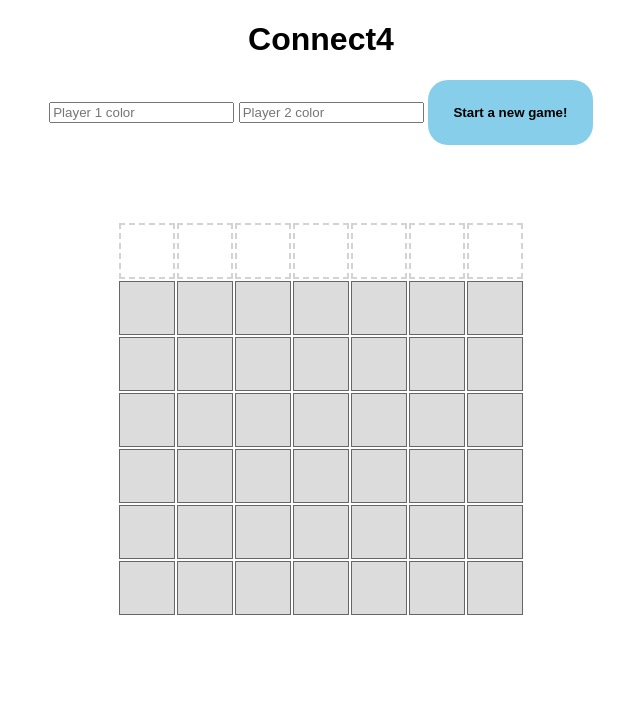
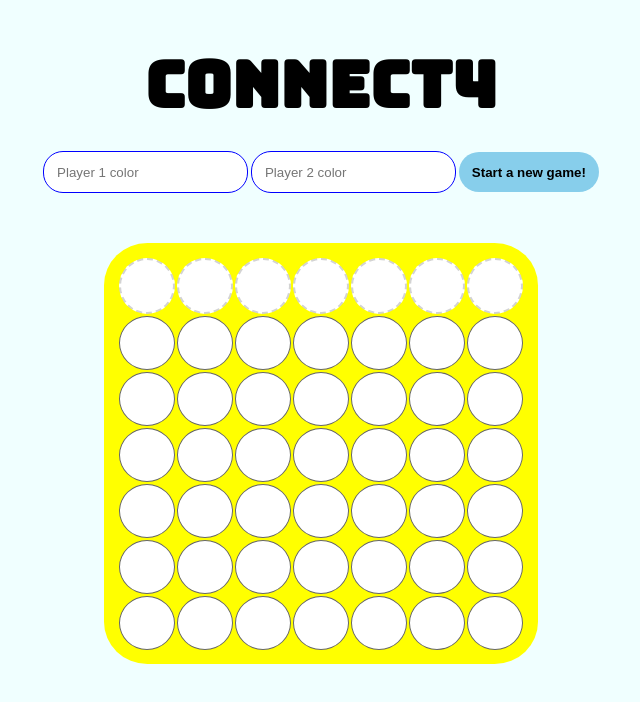
Before and after one commit to KiaMorelos/12_2_Refactored-Connect4, a plain HTML site: page index.html in a window 1280 px wide. Both pictures are taken after a click on the button "Start a new game!". Shown: the whole page, without its empty margins (319-959 px from the left). Drawn offline with Linux system fonts and the light colour scheme.

Commit message:
added animations,update styles and fonts, started work on computer player

```diff
--- a/connect4.css
+++ b/connect4.css
@@ -1,10 +1,13 @@
 body {
-  font-family:Arial, Helvetica, sans-serif;
+  font-family:'Bungee', Helvetica, sans-serif;
   text-align: center;
+  background-color: azure;
 }
 
 h1 {
   text-align: center;
+  font-size: 5vw;
+  margin-bottom: 0;
 }
 
 /* game board table */
@@ -12,14 +15,21 @@ h1 {
   display:flex;
   justify-content: center;
   align-items: center;
-  padding-top:6%;
+  padding-top:2%;
+}
 
+#board {
+  background-color: yellow;
+  border-radius: 10%;
+  padding:1%;
 }
+
 #board td {
   width: 50px;
   height: 50px;
   border: solid 1px #666;
-  background-color: gainsboro;
+  background-color: #fff;
+  border-radius: 100%;
 }
 
 /* pieces are div within game table cells: draw as colored circles */
@@ -30,7 +40,24 @@ h1 {
   width: 80%;
   height: 80%;
   border-radius: 50px;
-  box-shadow: 0px 0px 6px 0px rgba(0, 0, 0, 0.7);
+  box-shadow: 0px 0px 10px 0px rgba(0, 0, 0, 0.6);
+  bottom: 2%;
+  position: relative;
+  animation: dropIn 1s;
+  animation-timing-function: cubic-bezier(0.1, -0.2, 0.2, 0);
+}
+
+
+@keyframes dropIn {
+  0% {bottom: 300px; }
+
+  25% { bottom: 200px; }
+
+  50% { bottom: 100px; }
+
+  75% { bottom: 50px; }
+
+  100% { bottom: 0; }
 }
 
 /* TODO: make pieces red/blue,  depending on player 1/2 piece */
@@ -47,10 +74,16 @@ button {
   border-radius: 20px;
   background-color: skyblue;
   border: none;
-  margin: 0 auto;
+  margin: 2% auto;
   color:#000;
   font-weight: 900;
-  padding:2%;
+  padding:1%;
+}
+
+input {
+  padding:1%;
+  border-radius: 20px;
+  border:1px solid blue;
 }
 
 /* column-top is table row of clickable areas for each column */
@@ -68,3 +101,7 @@ button {
 .noClicking {
 pointer-events: none;
 }
+
+.hidden {
+  display:none;
+}
--- a/index.html
+++ b/index.html
@@ -2,6 +2,9 @@
 <head>
   <title>Connect 4</title>
   <link href="connect4.css" rel="stylesheet">
+  <link rel="preconnect" href="https://fonts.googleapis.com">
+<link rel="preconnect" href="https://fonts.gstatic.com" crossorigin>
+<link href="https://fonts.googleapis.com/css2?family=Bungee&display=swap" rel="stylesheet">
 </head>
 <body>
 <h1>Connect4</h1>
@@ -10,7 +13,7 @@
 <button id="startNew">Start a new game!</button>
 
 <div id="game">
-  <table id="board"></table>
+  <table id="board" class="hidden"></table>
 </div>
 
 <script src="refactor.js"></script>
--- a/refactor.js
+++ b/refactor.js
@@ -160,13 +160,26 @@ class Player {
   }
 }
 
+class ComputerPlayer {
+  constructor(color){
+  this.color = color;
+  }
+   pickRrandomCol() {
+    const randomNum = Math.floor(Math.random() * 7 + 1)
+ }
+}
+
 const startButton = document.getElementById("startNew");
 startButton.addEventListener("click", function(evt){
  let playerOne = new Player(document.getElementById("playerOne").value)
- let playerTwo = new Player(document.getElementById("playerTwo").value)
+ let playerTwo = new ComputerPlayer(document.getElementById("playerTwo").value)
  new Game(playerOne, playerTwo)
  let board = document.getElementById("board")
  if(board.classList.value === "noClicking"){
    board.classList.remove("noClicking")
  }
+
+ if(board.classList.value === "hidden"){
+  board.classList.remove("hidden")
+}
 });
```
